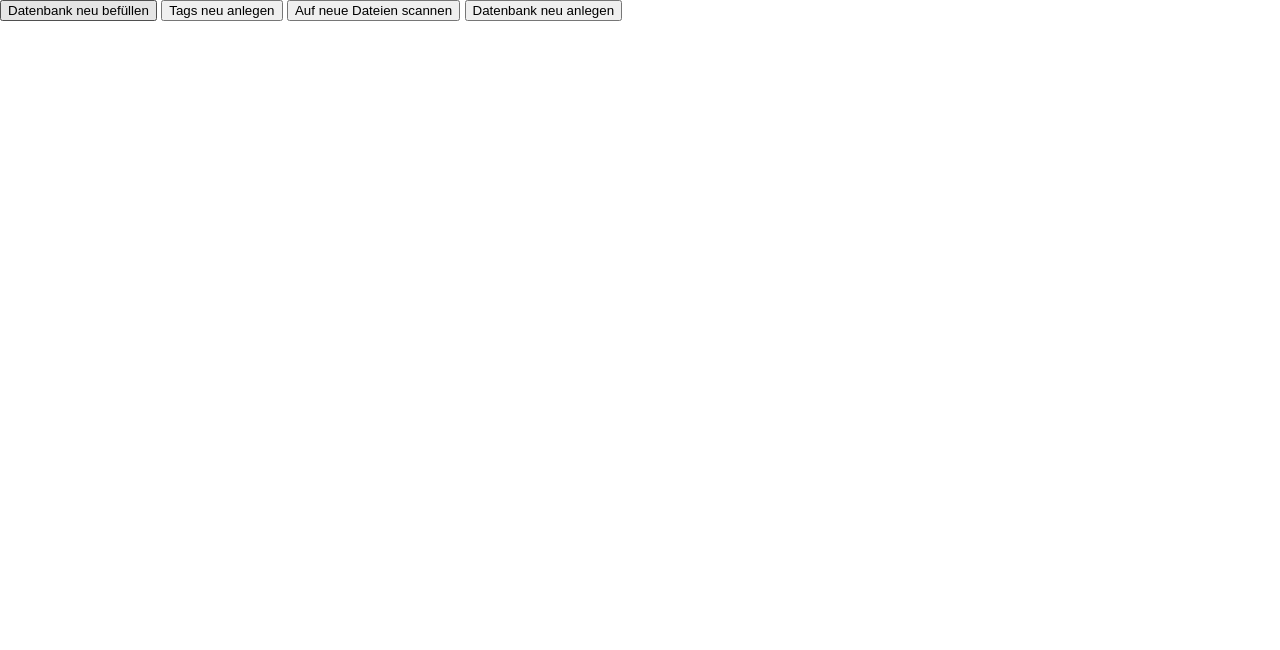
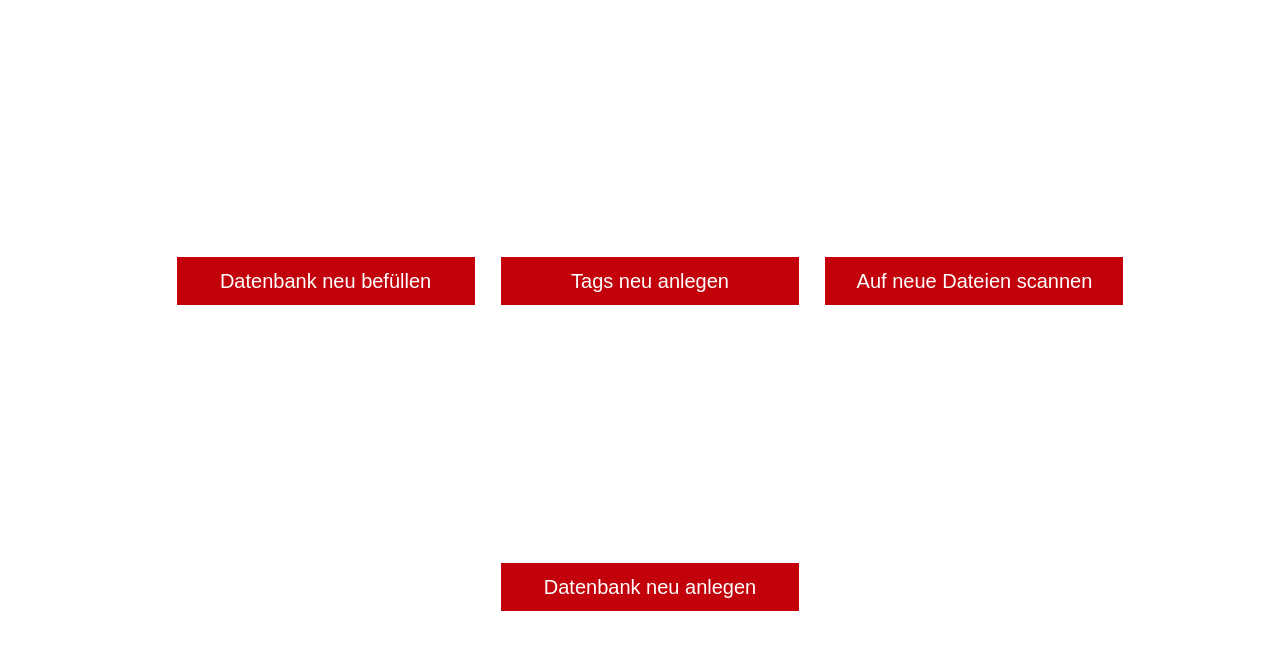
Before and after one commit to pasbelg/taggedFileSearch, a PHP site: page /admToolset.php in a window 1280 px wide. Shown: the top 650 px of the page. Run offline with PHP 8.4, Linux system fonts and the light colour scheme; some libraries are stand-ins or nearby versions.

Commit message:
Button Styling

```diff
--- a/style.css
+++ b/style.css
@@ -150,6 +150,21 @@ input[type=text]:focus {
 .confirmButtonStyle{
   background-color: #73AD21;
 }
+#admButtons{
+  text-align: center;
+}
+
+#admButtons input{
+  width:300px;
+  padding:10px;
+  margin-top:20%;
+  margin-left:20px;
+  border:white solid 1px;
+  color:white;
+  font-size: 20px;
+  height:50px;
+  background-color: rgb(195, 1, 10);
+}
 
 #loadingScreen {
   position:absolute;
```
